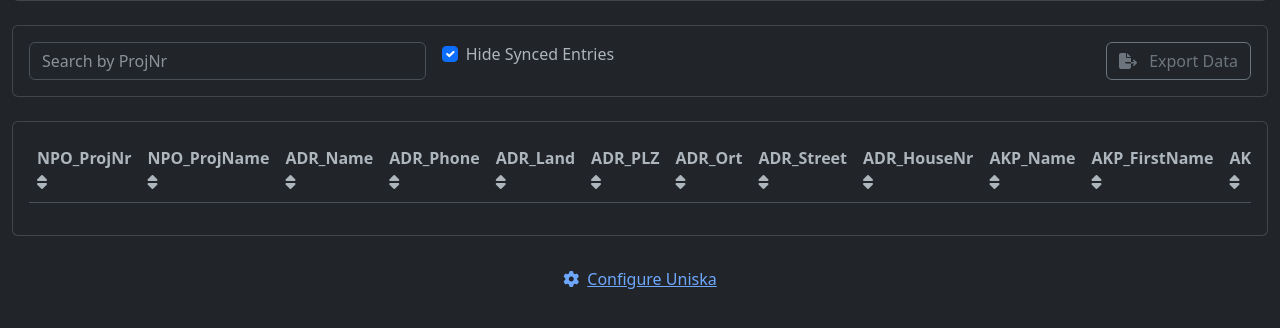
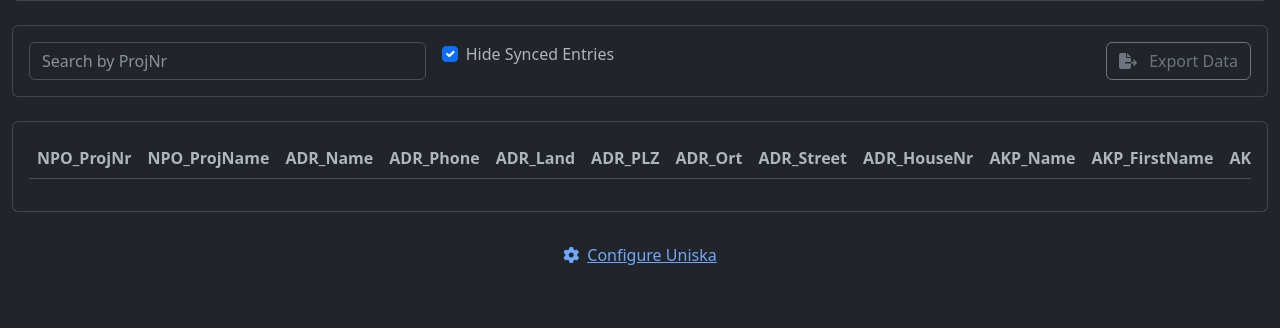
Before and after one commit to douthi/AbareportRepl, a Flask app: page /uniska in a window 1280 px wide. Shown: the part 313-641 px from the top of the page. Run offline with Flask 3, Linux system fonts and the light colour scheme; data that the repository does not hold is empty.

Commit message:
Assistant checkpoint: Remove sort arrows from table headers
Assistant generated file changes:
- templates/index.html: Remove sort arrows from table headers

---

User prompt:

remove the arrows since we can sort by all columns now: <i class="fas fa-sort"></i>

```diff
--- a/templates/index.html
+++ b/templates/index.html
@@ -157,28 +157,28 @@
                     <table class="table table-hover">
                         <thead>
                             <tr>
-                                <th data-sort="NPO_ProjNr">NPO_ProjNr <i class="fas fa-sort"></i></th>
-                                <th data-sort="NPO_ProjName">NPO_ProjName <i class="fas fa-sort"></i></th>
-                                <th data-sort="ADR_NAME">ADR_Name <i class="fas fa-sort"></i></th>
-                                <th data-sort="ADR_TEL">ADR_Phone <i class="fas fa-sort"></i></th>
-                                <th data-sort="ADR_LAND">ADR_Land <i class="fas fa-sort"></i></th>
-                                <th data-sort="ADR_PLZ">ADR_PLZ <i class="fas fa-sort"></i></th>
-                                <th data-sort="ADR_ORT">ADR_Ort <i class="fas fa-sort"></i></th>
-                                <th data-sort="ADR_STREET">ADR_Street <i class="fas fa-sort"></i></th>
-                                <th data-sort="ADR_HOUSE_NUMBER">ADR_HouseNr <i class="fas fa-sort"></i></th>
-                                <th data-sort="AKP_NAME">AKP_Name <i class="fas fa-sort"></i></th>
-                                <th data-sort="AKP_VORNAME">AKP_FirstName <i class="fas fa-sort"></i></th>
-                                <th data-sort="AKP_FUNKTION">AKP_Function <i class="fas fa-sort"></i></th>
-                                <th data-sort="AKP_TEL">AKP_Phone <i class="fas fa-sort"></i></th>
-                                <th data-sort="AKP_MAIL">AKP_Email <i class="fas fa-sort"></i></th>
-                                <th data-sort="AKP_NR">AKP_Nr <i class="fas fa-sort"></i></th>
-                                <th data-sort="AKP_ANR_NR">AKP_AnrNr <i class="fas fa-sort"></i></th>
-                                <th data-sort="ANR_ANREDE">ANR_Anrede <i class="fas fa-sort"></i></th>
-                                <th data-sort="ANR_ANREDETEXT">ANR_AnredeText <i class="fas fa-sort"></i></th>
-                                <th data-sort="NPO_KDatum">NPO_KDatum <i class="fas fa-sort"></i></th>
-                                <th data-sort="NPO_KSumme">NPO_KSumme <i class="fas fa-sort"></i></th>
-                                <th data-sort="NPO_ADatum">NPO_ADatum <i class="fas fa-sort"></i></th>
-                                <th data-sort="NPO_ASumme">NPO_ASumme <i class="fas fa-sort"></i></th>
+                                <th data-sort="NPO_ProjNr">NPO_ProjNr</th>
+                                <th data-sort="NPO_ProjName">NPO_ProjName</th>
+                                <th data-sort="ADR_NAME">ADR_Name</th>
+                                <th data-sort="ADR_TEL">ADR_Phone</th>
+                                <th data-sort="ADR_LAND">ADR_Land</th>
+                                <th data-sort="ADR_PLZ">ADR_PLZ</th>
+                                <th data-sort="ADR_ORT">ADR_Ort</th>
+                                <th data-sort="ADR_STREET">ADR_Street</th>
+                                <th data-sort="ADR_HOUSE_NUMBER">ADR_HouseNr</th>
+                                <th data-sort="AKP_NAME">AKP_Name</th>
+                                <th data-sort="AKP_VORNAME">AKP_FirstName</th>
+                                <th data-sort="AKP_FUNKTION">AKP_Function</th>
+                                <th data-sort="AKP_TEL">AKP_Phone</th>
+                                <th data-sort="AKP_MAIL">AKP_Email</th>
+                                <th data-sort="AKP_NR">AKP_Nr</th>
+                                <th data-sort="AKP_ANR_NR">AKP_AnrNr</th>
+                                <th data-sort="ANR_ANREDE">ANR_Anrede</th>
+                                <th data-sort="ANR_ANREDETEXT">ANR_AnredeText</th>
+                                <th data-sort="NPO_KDatum">NPO_KDatum</th>
+                                <th data-sort="NPO_KSumme">NPO_KSumme</th>
+                                <th data-sort="NPO_ADatum">NPO_ADatum</th>
+                                <th data-sort="NPO_ASumme">NPO_ASumme</th>
                                 <th>Status</th>
                                 <th>Actions</th>
                             </tr>
```
